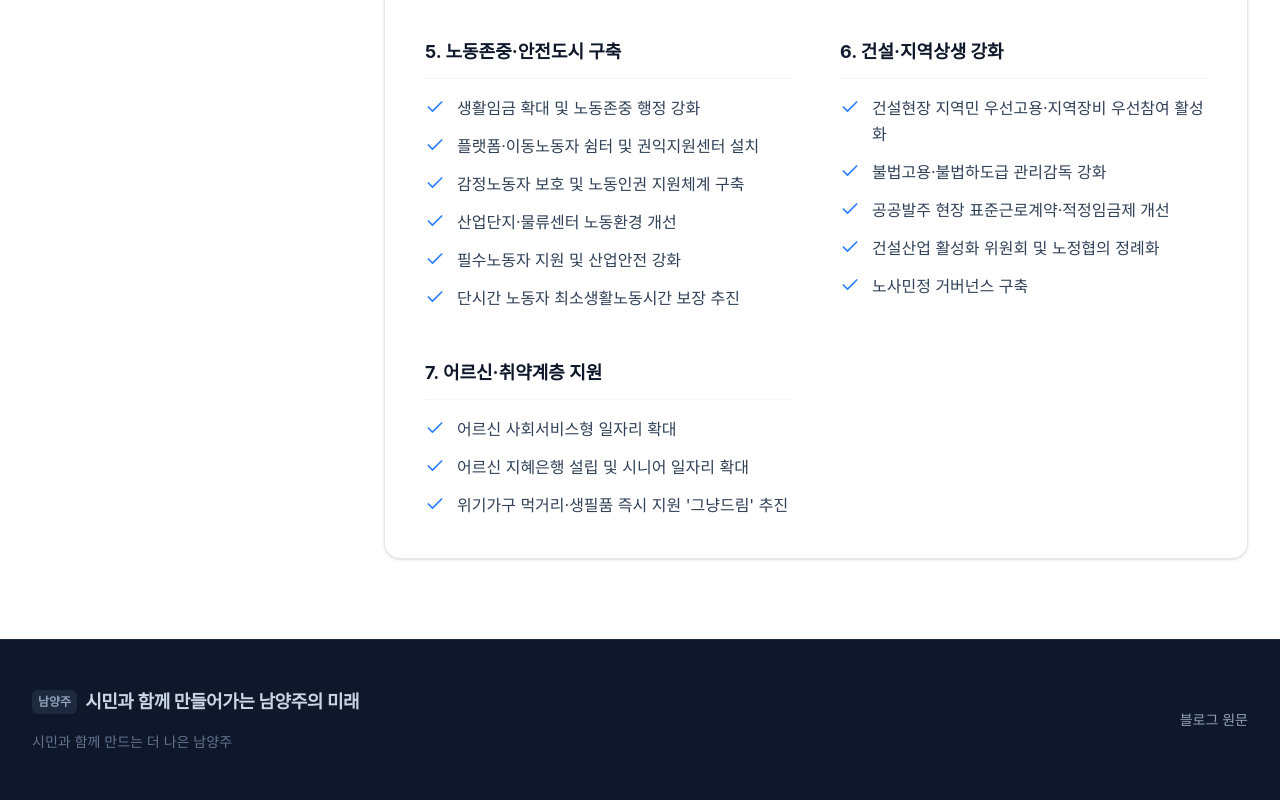
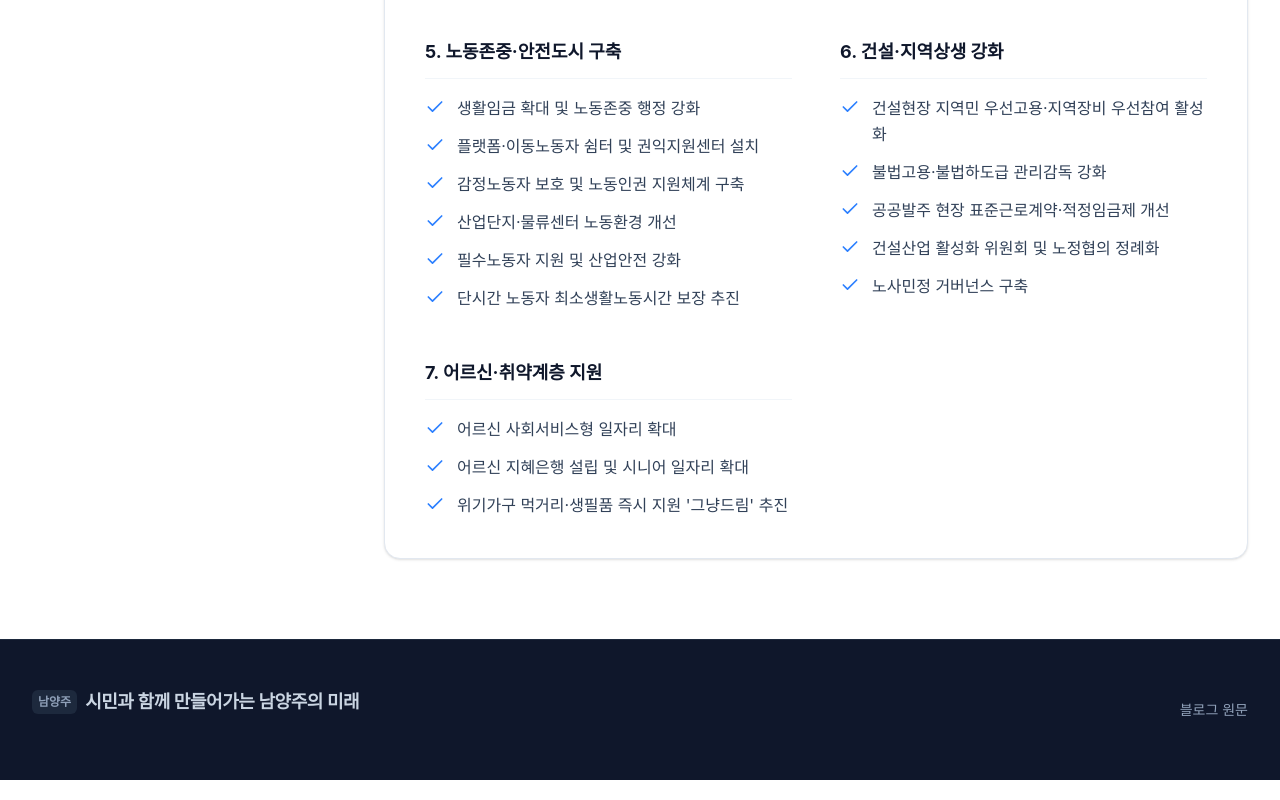
Before and after one commit to jason-public/c-promise, a React (Vite) app: page / in a window 1280 px wide. Shown: the part 4602-5402 px from the top of the page. Built offline with nearby package versions, Linux system fonts and the light colour scheme; a web font is replaced by a local one.

Commit message:
푸터 수정

```diff
--- a/src/components/Footer.tsx
+++ b/src/components/Footer.tsx
@@ -9,9 +9,6 @@
             </div>
             <span className="text-slate-300 font-semibold text-lg tracking-tight">시민과 함께 만들어가는 남양주의 미래</span>
           </div>
-          <p className="text-slate-500 text-sm">
-            시민과 함께 만드는 더 나은 남양주
-          </p>
         </div>
         <div className="flex gap-4">
           <a href="https://m.blog.naver.com/hope4future2015/224291285970" target="_blank" rel="noreferrer" className="text-sm text-slate-400 hover:text-white transition-colors">
```
